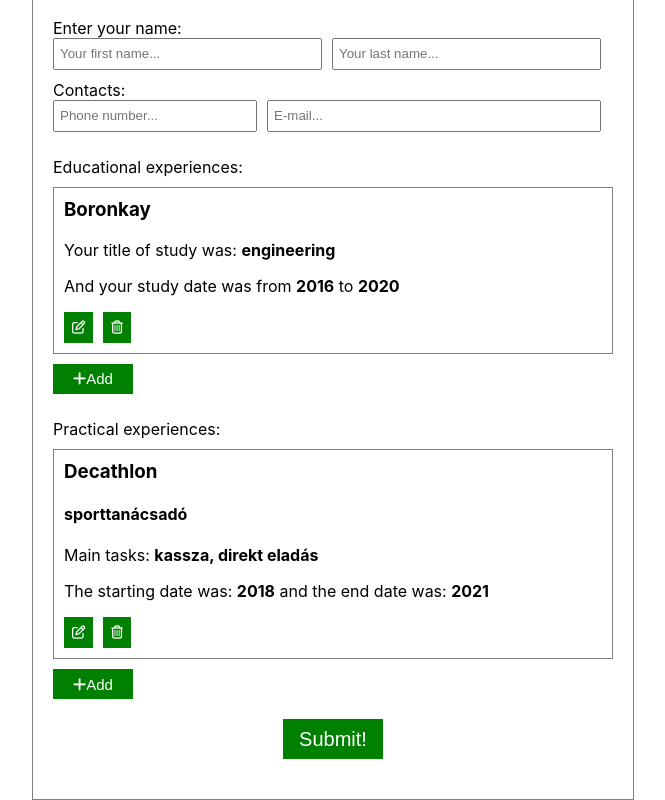
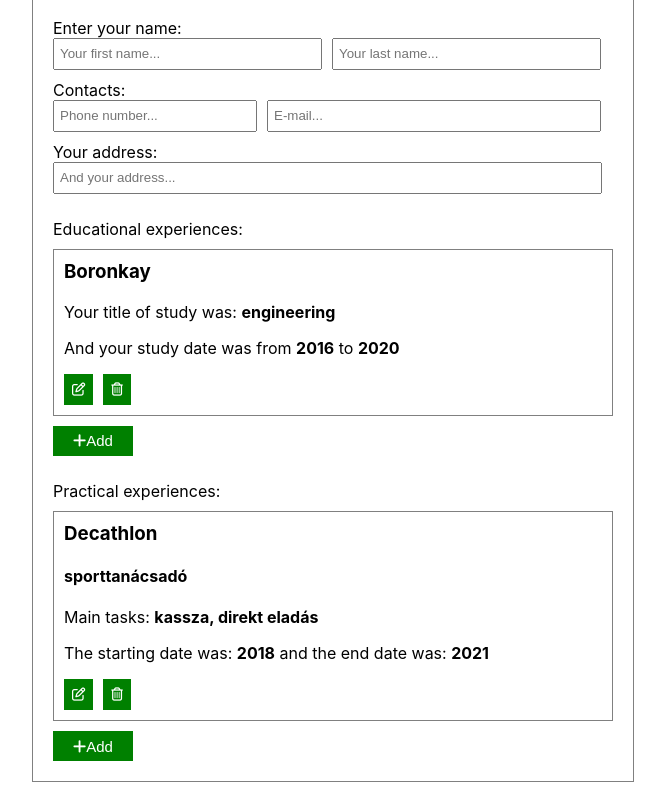
Before and after one commit to yuHuang01/cv-project, a React (Create React App) app: page / in a window 1280 px wide. Shown: the part 275-1075 px from the top of the page, without its empty margins (307-972 px from the left). Built offline with nearby package versions, Linux system fonts and the light colour scheme.

Commit message:
Save general informations done

```diff
--- a/src/App.js
+++ b/src/App.js
@@ -10,9 +10,11 @@ class App extends React.Component {
     this.state = {
       isCreating: true,
 
-      name: '',
+      first: '',
+      last: '',
       email: '',
-      phonenumber: '',
+      phoneNumber: '',
+      address: '',
 
       eduExp: [
         {schoolName: 'Boronkay', titleOfStudy: 'engineering', dateOfStudy: {start: 2016, end: 2020}, id: '123'}
@@ -27,6 +29,14 @@ class App extends React.Component {
     this.handleDisplay = this.handleDisplay.bind(this);
     this.addNewSchool = this.addNewSchool.bind(this);
     this.addNewPract = this.addNewPract.bind(this);
+    this.deleteSchool = this.deleteSchool.bind(this);
+    this.deletePract = this.deletePract.bind(this);
+
+    this.saveFirst = this.saveFirst.bind(this);
+    this.saveLast = this.saveLast.bind(this);
+    this.saveEmail = this.saveEmail.bind(this);
+    this.savePhone = this.savePhone.bind(this);
+    this.saveAdd = this.saveAdd.bind(this);
   };
 
   //Navbar functions
@@ -47,23 +57,83 @@ class App extends React.Component {
     this.setState({
       eduExp: this.state.eduExp.concat(schoolObj),
     })
-  }
+  };
+  deleteSchool(id){
+    const newSchools = this.state.eduExp.filter((edu) => edu !== id)
+    this.setState({
+      eduExp: newSchools,
+    });
+  };
 
   addNewPract(practObj){
     this.setState({
       practicalExp: this.state.practicalExp.concat(practObj),
     })
+  };
+  deletePract(id){
+    const newPracts = this.state.practicalExp.filter((pract) => pract.id !== id);
+    this.setState({
+      practicalExp: newPracts,
+    })
+  };
+
+  //Save general user informations:
+  saveFirst(){
+    const fName = document.getElementById('first').value;
+
+    this.setState({
+      first: fName,
+    })
+  };
+  saveLast(){
+    const lName = document.getElementById('last').value;
+
+    this.setState({
+      last: lName,
+    })
+  };
+  saveEmail(){
+    const mail = document.getElementById('email').value;
+    this.setState({
+      email: mail,
+    })
+  };
+  savePhone(){
+    const pNum = document.getElementById('phoneNum').value;
+
+    this.setState({
+      phoneNumber: pNum,
+    })
+  };
+  saveAdd(){
+    const add = document.getElementById('address').value;
+
+    this.setState({
+      address: add,
+    })
   }
+
+
   render(){
     let isCreating = this.state.isCreating
     let currentDisp;
     let currentNav;
     if(isCreating){
-      currentNav = <Navbar create = { this.handleCreate } display = { this.handleDisplay } createBg = 'green' displayBg = 'white' createText = 'white' displayText ='black'/>
-      currentDisp = <CreateCV schools = { this.state.eduExp } pracExp = { this.state.practicalExp } addNewSchool = { this.addNewSchool } addNewPract = { this.addNewPract }/>;
+      currentNav = <Navbar create = { this.handleCreate } display = { this.handleDisplay }
+                   createBg = 'green' displayBg = 'white' createText = 'white' displayText ='black'/>
+
+      currentDisp = <CreateCV schools = { this.state.eduExp } pracExp = { this.state.practicalExp }
+                    addNewSchool = { this.addNewSchool } addNewPract = { this.addNewPract }
+                    saveFirst = { this.saveFirst } saveLast = { this.saveLast } saveEmail = { this.saveEmail }
+                    savePhone = { this.savePhone } saveAdd = {this.saveAdd } />;
+
     }else{
-      currentNav = <Navbar create = { this.handleCreate } display = { this.handleDisplay } createBg = 'white' displayBg = 'green' createText = 'black' displayText = 'white'/>
-      currentDisp = <DisplayCV schools = { this.state.eduExp } pracExp = { this.state.practicalExp }/>;
+      currentNav = <Navbar create = { this.handleCreate } display = { this.handleDisplay }
+                   createBg = 'white' displayBg = 'green' createText = 'black' displayText = 'white'/>;
+
+      currentDisp = <DisplayCV schools = { this.state.eduExp } pracExp = { this.state.practicalExp }
+                    first = { this.state.first } last = { this.state.last } phoneNum = { this.state.phoneNum }
+                    email = { this.state.email } address = { this.state.address }/>;
     }
     return (
       <div id="main">
--- a/src/components/CreatCV.js
+++ b/src/components/CreatCV.js
@@ -128,11 +128,13 @@ class CreateCV extends React.Component {
 
           { /*General user informations:*/}
           <label htmlFor="name">Enter your name:</label>
-          <input type="text" className="name formInput" name="first" id="first" placeholder="Your first name..."/>
-          <input type="text" className="name formInput" name="last" id="last" placeholder="Your last name..." />
+          <input type="text" className="name formInput" name="first" id="first" placeholder="Your first name..." onInput = { () => { this.props.saveFirst() } }/>
+          <input type="text" className="name formInput" name="last" id="last" placeholder="Your last name..."  onInput = { () => { this.props.saveLast() }}/>
           <label htmlFor="contact">Contacts:</label>
-          <input type="text" className="contacts formInput" name="phoneNum" id="phoneNum" placeholder="Phone number..." />
-          <input type="email" className="contacts formInput" name="email" id="email" placeholder="E-mail..."></input>
+          <input type="text" className="contacts formInput" name="phoneNum" id="phoneNum" placeholder="Phone number..." onInput = { () => { this.props.savePhone() }} />
+          <input type="email" className="contacts formInput" name="email" id="email" placeholder="E-mail..." onInput = { () => { this.props.saveEmail() } }></input>
+          <label htmlFor="address">Your address:</label>
+          <input type="text" className="formInput" name="address" id="address" placeholder="And your address..." onInput = { () => { this.props.saveAdd() }}/>
 
           {/*Studies: */}
           <label htmlFor="studies" id="eduLabel">Educational experiences: </label>
@@ -154,8 +156,6 @@ class CreateCV extends React.Component {
 
           </div>
           <button type="button" className="add" onClick= { addPracBtnFunc }><i className="fas fa-plus"></i>Add</button>
-
-          <button type="submit" id="submit">Submit!</button>
         </form>
       </div>
     )
--- a/src/components/compoStyles/CreateCV.css
+++ b/src/components/compoStyles/CreateCV.css
@@ -5,7 +5,7 @@
   border-top: none;
   padding: 20px;
 }
-/*General user information part*/
+/*General user information */
 form label {
   display: block;
   margin-top: 10px;
@@ -31,6 +31,9 @@ form input {
 }
 #email {
   width: 320px;
+}
+#address {
+  width: 535px;
 }
 
 /*Educational and practical experiences*/
@@ -91,19 +94,3 @@ form input {
   outline: none;
   margin-top: 10px;
 }
-
-#submit {
-  width: 100px;
-  height: 40px;
-  font-size: 20px;
-  display: flex;
-  justify-content: center;
-  align-items: center;
-  cursor: pointer;
-  background-color: green;
-  color: white;
-  border: none;
-  outline: none;
-
-  margin: 20px auto;
-}
```
Also changed, not shown: 1 other file (tests, documents, lock files or other folders).
